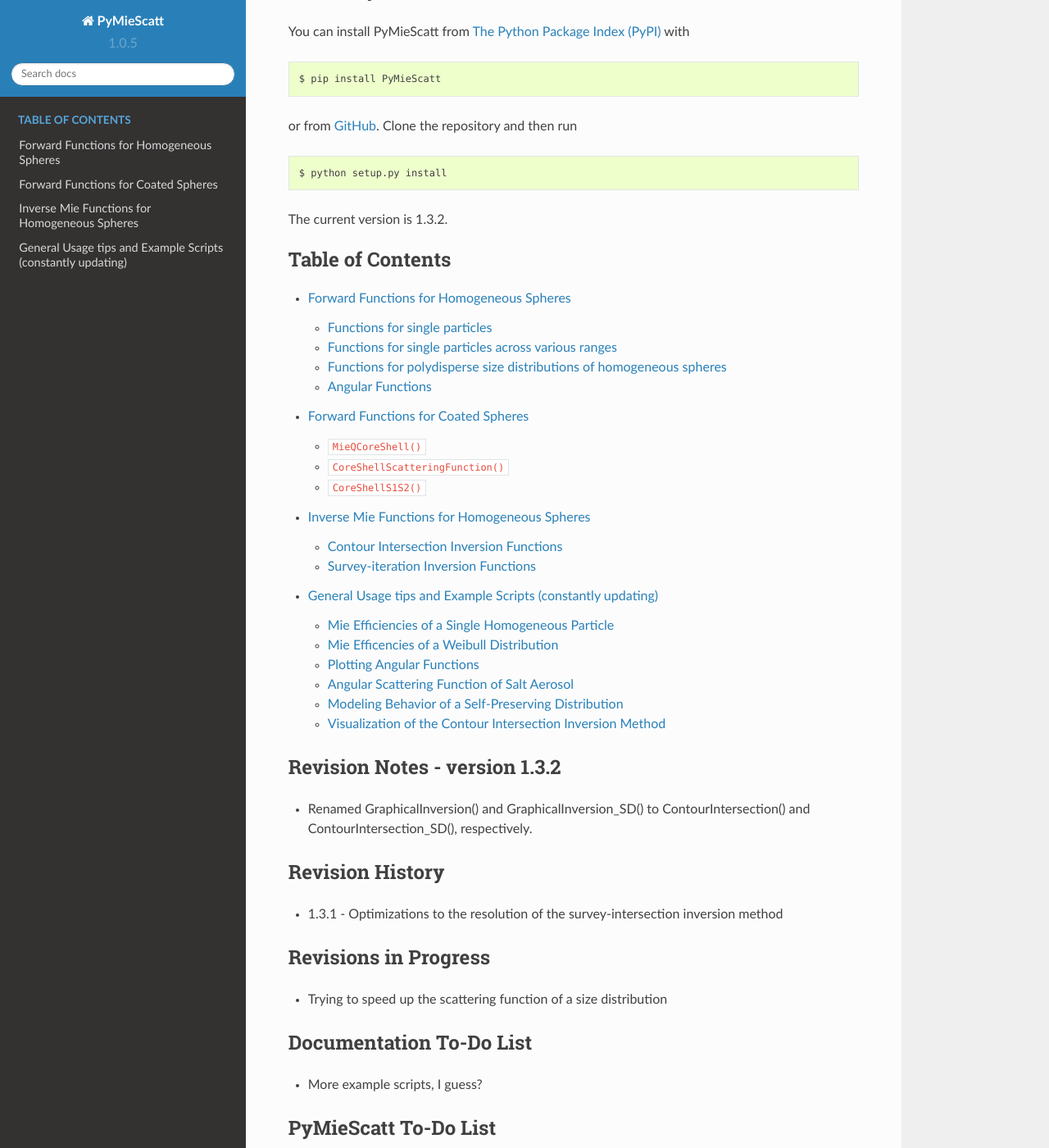
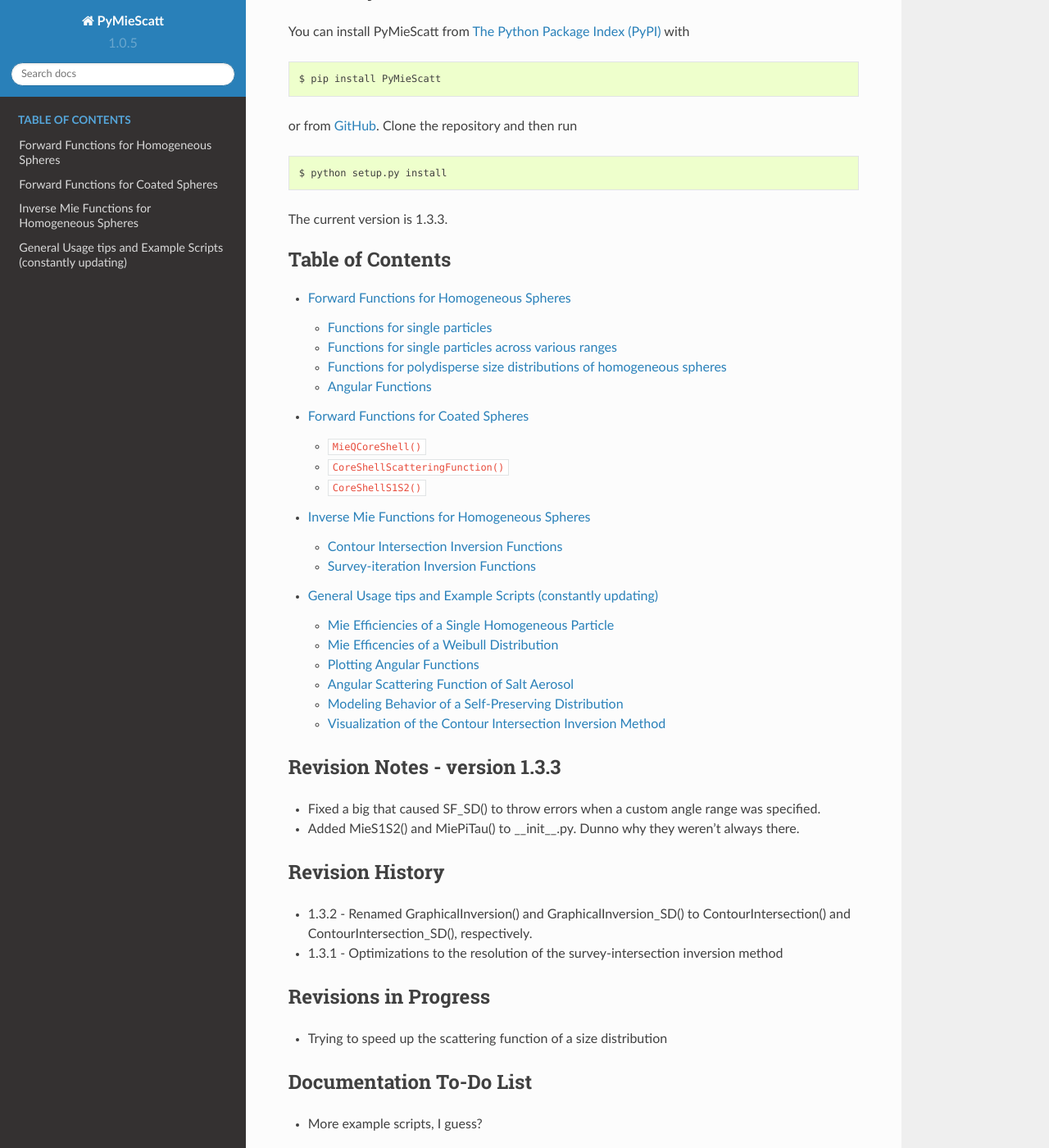
Before and after one commit to bsumlin/PyMieScatt, a Sphinx documentation site: the page built from docs/index.rst, in a window 1280 px wide and 1400 px high, scrolled down 538 px. Shown: the whole window at 82% size. Built offline with Sphinx 7.4.7 and the Read the Docs theme 2.0.0, drawn with Linux system fonts in a browser that asks for light colours; formulas are drawn with MathJax 3; pages that are not in the unit, such as notebooks, are missing from menus.

Commit message:
semimajor
1.3.3 update. Fixed bugs in SF_SD that caused an error when a custom angle range was specified, and added MieS1S2 and MiePiTau to __init__.py

```diff
--- a/PyMieScatt/__init__.py
+++ b/PyMieScatt/__init__.py
@@ -1,6 +1,6 @@
 # A collection of forward and inverse Mie routines, q-Space analysis tools, and structure factor tools
 
-from PyMieScatt.Mie import MieQ, RayleighMieQ, AutoMieQ, LowFrequencyMieQ, Mie_SD, ScatteringFunction, SF_SD, MatrixElements, MieQ_withDiameterRange, MieQ_withWavelengthRange, MieQ_withSizeParameterRange, Mie_Lognormal
+from PyMieScatt.Mie import MieQ, RayleighMieQ, AutoMieQ, LowFrequencyMieQ, Mie_SD, ScatteringFunction, SF_SD, MieS1S2, MiePiTau, MatrixElements, MieQ_withDiameterRange, MieQ_withWavelengthRange, MieQ_withSizeParameterRange, Mie_Lognormal
 from PyMieScatt.CoreShell import MieQCoreShell, CoreShellScatteringFunction, CoreShellMatrixElements
 from PyMieScatt.Inverse import ContourIntersection, ContourIntersection_SD, SurveyIteration, SurveyIteration_SD, Inversion, Inversion_SD, fastMieQ, fastMie_SD
 from PyMieScatt._version import __version__
--- a/PyMieScatt/_version.py
+++ b/PyMieScatt/_version.py
@@ -1 +1 @@
-__version__ = "1.3.2"
+__version__ = "1.3.3"
--- a/docs/index.rst
+++ b/docs/index.rst
@@ -26,7 +26,7 @@
 
    $ python setup.py install
 
-The current version is 1.3.2.
+The current version is 1.3.3.
 
 
 .. toctree::
@@ -41,14 +41,17 @@
 
 
 
-Revision Notes - version 1.3.2
+Revision Notes - version 1.3.3
 ------------------------------
 
-- Renamed GraphicalInversion() and GraphicalInversion_SD() to ContourIntersection() and ContourIntersection_SD(), respectively.
+- Fixed a big that caused SF_SD() to throw errors when a custom angle range was specified.
+- Added MieS1S2() and MiePiTau() to __init__.py. Dunno why they weren't always there.
 
 Revision History
 ----------------
 
+- 1.3.2
+  - Renamed GraphicalInversion() and GraphicalInversion_SD() to ContourIntersection() and ContourIntersection_SD(), respectively.
 - 1.3.1
   - Optimizations to the resolution of the survey-intersection inversion method
 
```
Also changed, not shown: 10 other files.
